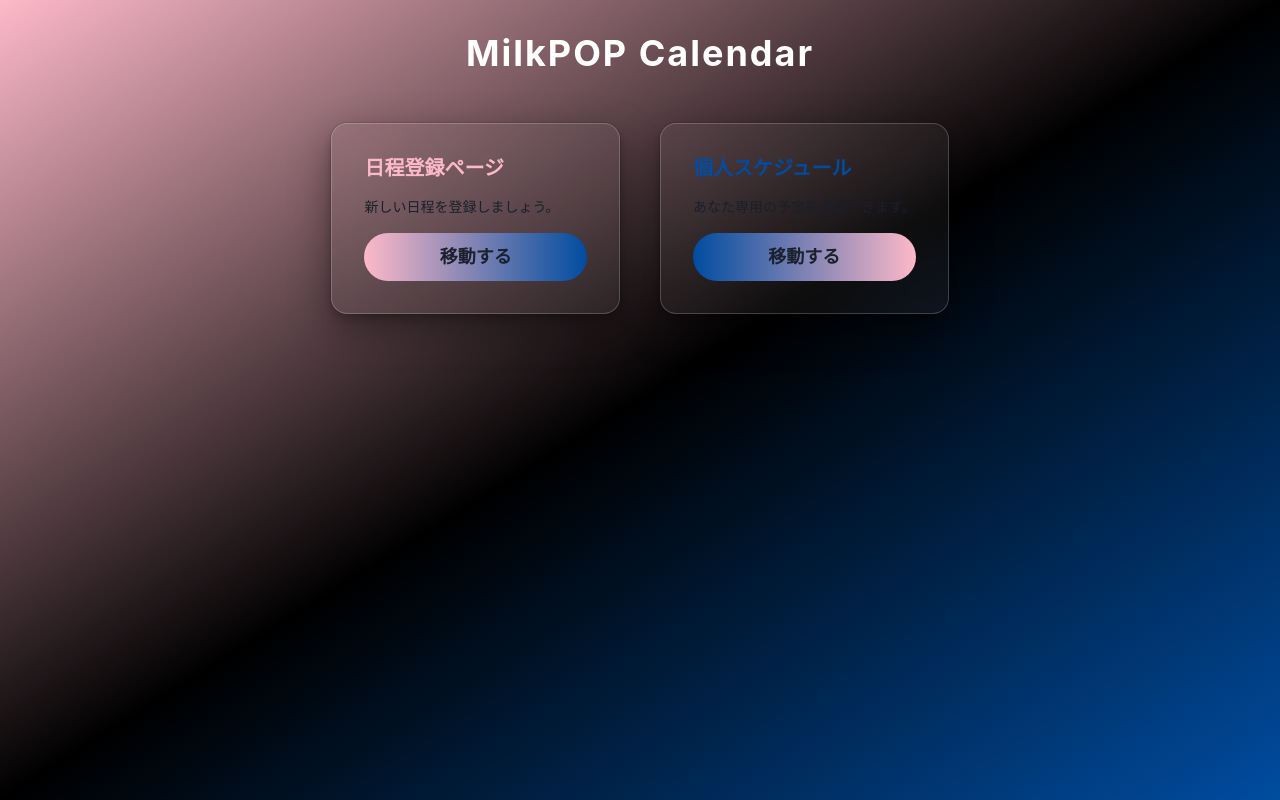
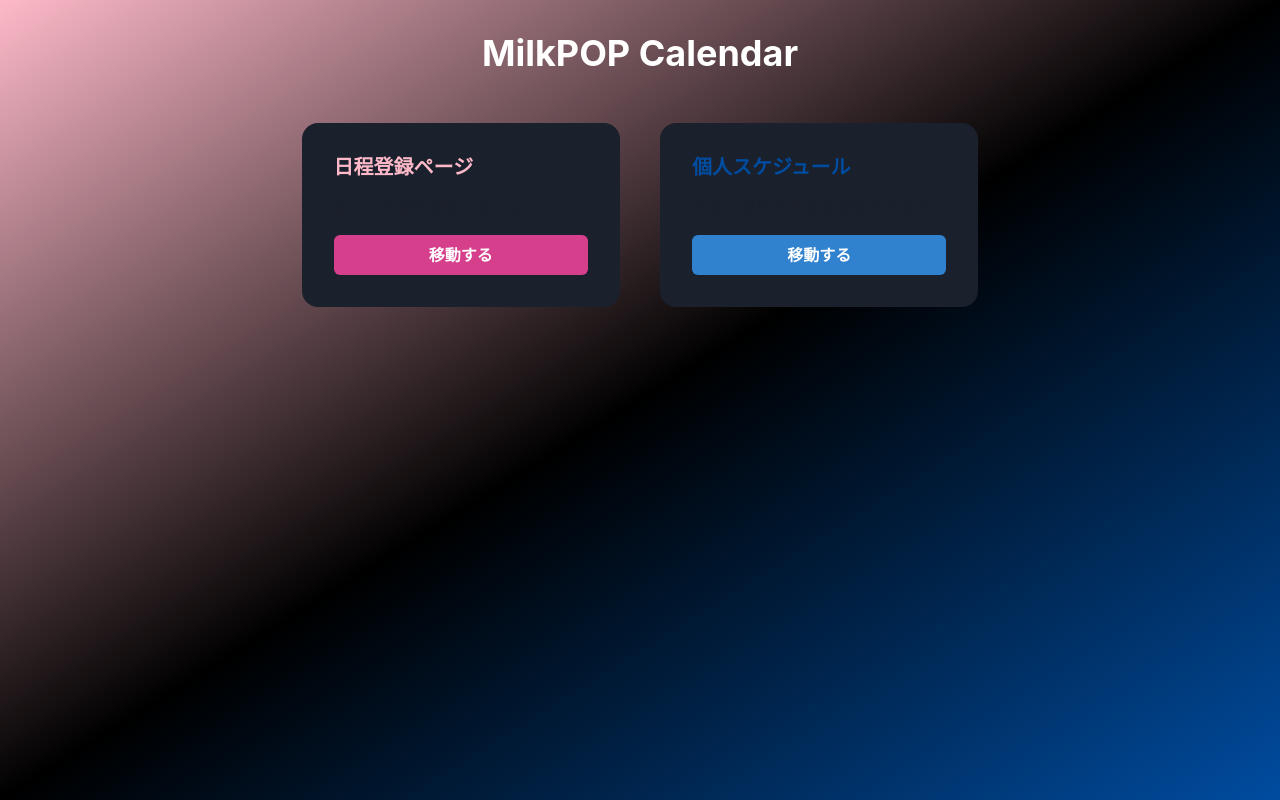
Before and after one commit to kuzyoumike0/milkpop-calendarapp, a React (Create React App) app in the folder frontend/: page / in a window 1280 px wide. Built offline with nearby package versions, Linux system fonts and the light colour scheme.

Commit message:
Update TopPage.jsx

```diff
--- a/frontend/src/components/TopPage.jsx
+++ b/frontend/src/components/TopPage.jsx
@@ -12,73 +12,37 @@ function TopPage() {
       alignItems="center"
     >
       {/* タイトル */}
-      <Heading mb={12} textAlign="center" color="white" fontWeight="bold" letterSpacing="2px">
+      <Heading mb={12} textAlign="center" color="white">
         MilkPOP Calendar
       </Heading>
 
-      {/* カードグリッド */}
+      {/* カードエリア */}
       <SimpleGrid columns={{ base: 1, md: 2 }} spacing={10}>
-        {/* カード1 */}
         <Box
-          bg="rgba(255,255,255,0.05)"
-          backdropFilter="blur(12px)"
+          bg="gray.800"   // ← 一旦濃い背景にして見やすく
           borderRadius="2xl"
           p={8}
           w="100%"
           maxW="400px"
-          boxShadow="dark-lg"
-          border="1px solid rgba(255,255,255,0.2)"
-          transition="all 0.3s ease"
-          _hover={{
-            transform: "translateY(-8px)",
-            borderColor: "brand.pink",
-            boxShadow: "0 0 20px #FDB9C8",
-          }}
         >
           <VStack spacing={4} align="stretch">
             <Heading size="md" color="brand.pink">日程登録ページ</Heading>
-            <Text fontSize="sm">新しい日程を登録しましょう。</Text>
-            <Button
-              size="lg"
-              borderRadius="full"
-              bgGradient="linear(to-r, #FDB9C8, #004CA0)"
-              _hover={{ opacity: 0.9, transform: "scale(1.05)" }}
-              _active={{ transform: "scale(0.95)" }}
-            >
-              移動する
-            </Button>
+            <Text>新しい日程を登録しましょう。</Text>
+            <Button colorScheme="pink">移動する</Button>
           </VStack>
         </Box>
 
-        {/* カード2 */}
         <Box
-          bg="rgba(255,255,255,0.05)"
-          backdropFilter="blur(12px)"
+          bg="gray.800"
           borderRadius="2xl"
           p={8}
           w="100%"
           maxW="400px"
-          boxShadow="dark-lg"
-          border="1px solid rgba(255,255,255,0.2)"
-          transition="all 0.3s ease"
-          _hover={{
-            transform: "translateY(-8px)",
-            borderColor: "brand.blue",
-            boxShadow: "0 0 20px #004CA0",
-          }}
         >
           <VStack spacing={4} align="stretch">
             <Heading size="md" color="brand.blue">個人スケジュール</Heading>
-            <Text fontSize="sm">あなた専用の予定を登録できます。</Text>
-            <Button
-              size="lg"
-              borderRadius="full"
-              bgGradient="linear(to-r, #004CA0, #FDB9C8)"
-              _hover={{ opacity: 0.9, transform: "scale(1.05)" }}
-              _active={{ transform: "scale(0.95)" }}
-            >
-              移動する
-            </Button>
+            <Text>あなた専用の予定を登録できます。</Text>
+            <Button colorScheme="blue">移動する</Button>
           </VStack>
         </Box>
       </SimpleGrid>
```
